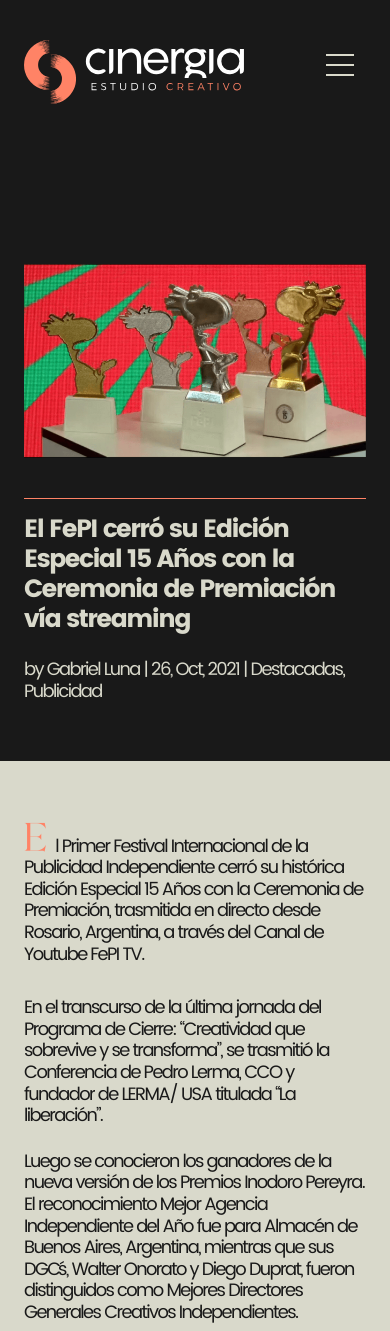
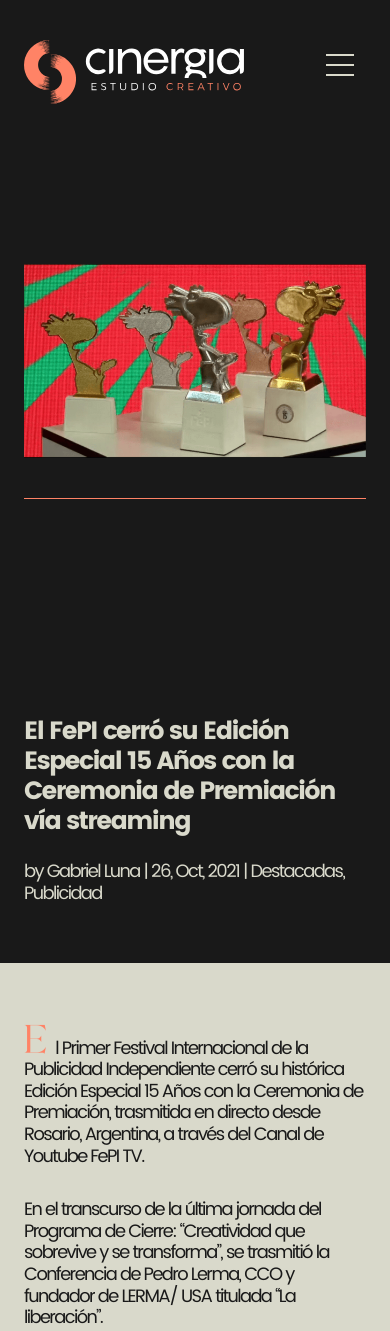
Before and after one commit to chimpadigital/cinergia-web, a PHP site: page /noticia.php in a window 390 px wide. Shown: the top 1331 px of the page. Run offline with PHP 8.4, Linux system fonts and the light colour scheme.

Commit message:
ajustes blog

```diff
--- a/assets/css/style.css
+++ b/assets/css/style.css
@@ -1248,6 +1248,9 @@
         background-size: cover;
     }
 }
+@media only screen and (max-width: 992px) {
+    #noticias {height: 80vh;}
+}
 @media only screen and (max-width: 1200px) {
     h1 {font-size: 100px;}
     .blog-box img {
@@ -1274,6 +1277,7 @@
         right: 0;
         position: relative;
     }
+    #noticias {height: 85vh;}
 }
 @media only screen and (max-width: 1920px) {
     .img-xxl {width: 50%;}
--- a/noticia.php
+++ b/noticia.php
@@ -45,7 +45,7 @@
         <section class="bg-negro pb-100">
             <div class="container">
                 <div class="row">
-                    <div class="col-md-6">
+                    <div class="col-lg-6">
                         <h4 class="fc-pastel mb-4">El FePI cerró su Edición Especial 15 Años con la Ceremonia de Premiación vía streaming</h4>
                         <h5 class="fc-pastel">by Gabriel Luna | 26, Oct, 2021 | Destacadas, Publicidad</h5>
                     </div>
```
